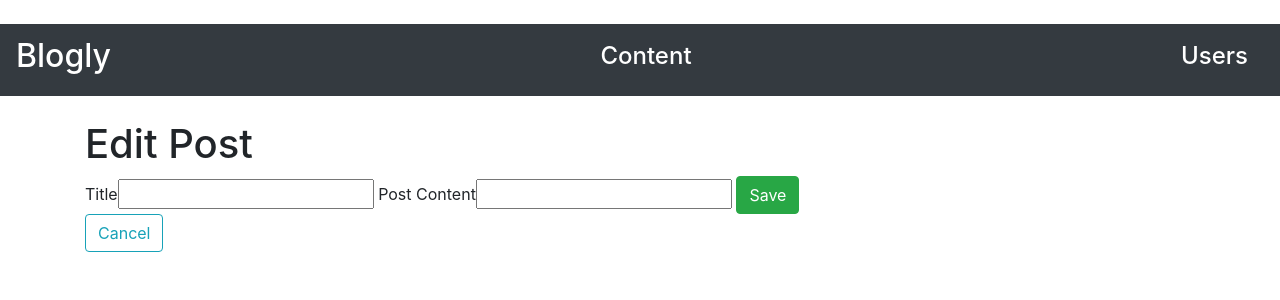
After one commit to Koe-Nocturne/flask-blogly, a Flask app: page /posts/1/edit in a window 1280 px wide. The commit adds this page. Shown: the top 300 px of the page. Run offline with Flask 2, Linux system fonts and the light colour scheme; tables that the repository leaves empty hold one stand-in row (values such as "Sample post"); some libraries are stand-ins or nearby versions.

Commit message:
finished posts

```diff
--- a/app.py
+++ b/app.py
@@ -79,7 +79,7 @@ def edit_user_redirect(id):
     firstname = request.form.get("first-name")
     lastname = request.form.get("last-name")
     imgurl = request.form.get("img-url")
-    print("last name", lastname)
+
 
     if firstname != "":
         user.first_name = firstname
@@ -116,7 +116,7 @@ def create_post(id):
     content = request.form.get("content")
     posttime = datetime.now()
     post = Post(title=title, content=content, created_at=posttime, creator_id=id)
-    # raise
+
     db.session.add(post)
     db.session.commit()
 
@@ -132,6 +132,37 @@ def show_post(id):
                              User.first_name,
                              User.last_name)
             .join(User).filter(Post.id == id))
-    # post = postall.filter(Post.id == id)
-    # raise
     return render_template("post.html", post=post)
+
+@app.route("/posts/<int:id>/edit")
+def show_edit_post_form(id):
+    """Show edit post form"""
+    post = Post.query.get_or_404(id)
+
+    return render_template('editpost.html', post=post)
+
+@app.route("/posts/<int:id>/edit", methods=["POST"])
+def edit_post_redirect(id):
+    """Show edit post form"""
+    post = Post.query.get_or_404(id)
+    title = request.form.get("title")
+    content = request.form.get("post-content")
+
+    if title != "":
+        post.title = title
+    if content != "":
+        post.content = content
+
+    db.session.add(post)
+    db.session.commit()
+
+    return redirect(url_for("show_post", id=id))
+
+@app.route("/posts/<int:id>/delete", methods=["POST"])
+def delete_post_redirect(id):
+    """redirect page after deleting post"""
+    post = Post.query.get_or_404(id)
+    db.session.delete(post)
+    db.session.commit()
+
+    return redirect(url_for("user_page", id=post.creator_id))
--- /dev/null
+++ b/templates/editpost.html
@@ -0,0 +1,14 @@
+{% extends 'base.html' %}
+
+{% block content %}
+<h1>Edit Post</h1>
+<form action="/posts/{{post.id}}/edit" method="POST">
+    <label for="title">Title</label><input type="text" name="title">
+    <label for="post-content">Post Content</label><input type="text" name="post-content">
+
+    <button class="btn btn-success">Save</button>
+</form>
+<form action="/users/{{post.creator_id}}">
+<button class="btn btn-outline-info">Cancel</button>
+</form>
+{% endblock %}
--- a/templates/edituser.html
+++ b/templates/edituser.html
@@ -6,8 +6,10 @@
     <label for="first-name">First Name</label><input type="text" name="first-name">
     <label for="last-name">Last Name</label><input type="text" name="last-name">
     <label for="img-url">Image URL</label><input type="text" name="img-url">
-    <button class="btn btn-outline-info">Cancel</button>
     <button class="btn btn-success">Save</button>
+</form>
+<form action="/users/{{user.id}}">
+<button class="btn btn-outline-info">Cancel</button>
 </form>
 
 {% endblock %}
```
Also changed, not shown: templates/post.html (+6 -3 lines).
